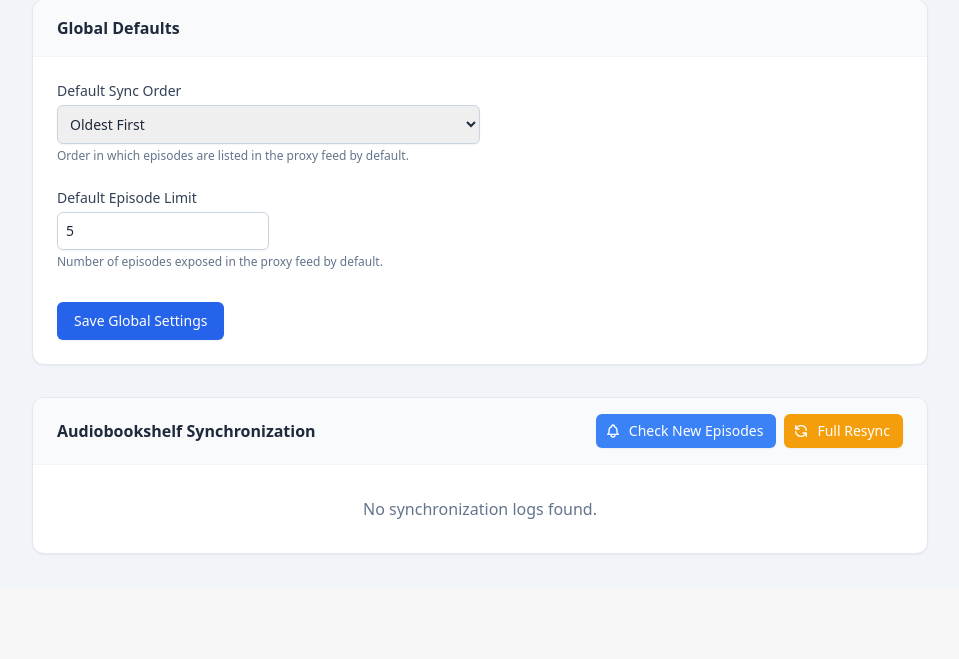
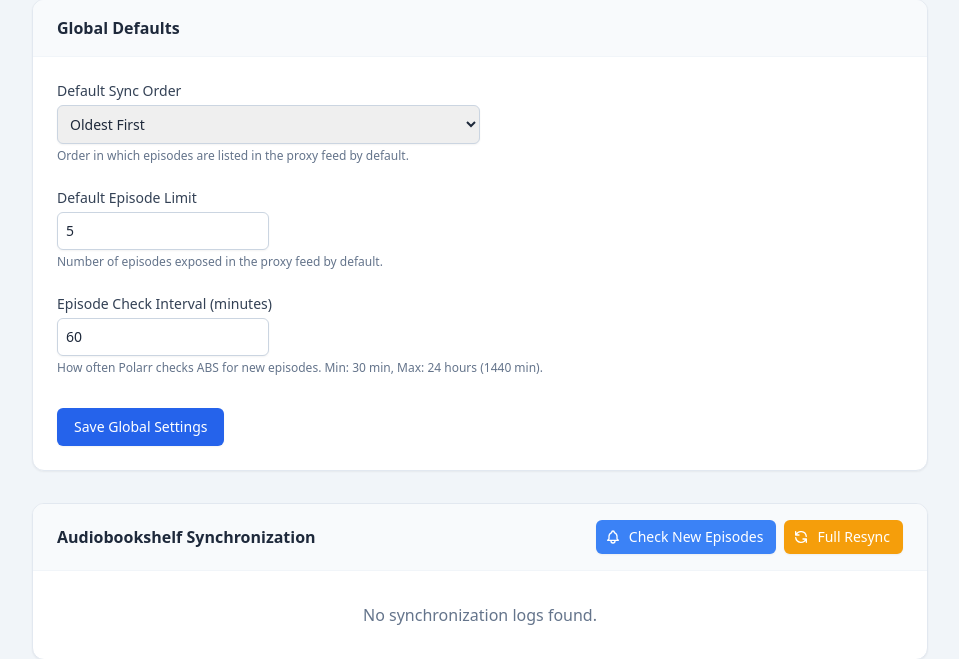
Before and after one commit to jminguely/polarr, a FastAPI app: page /settings in a window 1280 px wide. Shown: the part 211-870 px from the top of the page, without its empty margins (160-1119 px from the left). Before the commit the page ends 766 px from the top, so only its background shows below. Run offline with FastAPI, Linux system fonts and the light colour scheme; some libraries are stand-ins or nearby versions.

Commit message:
fix: serialize episode checks with delays + configurable interval
Root cause: all 51 podcasts were checked in rapid succession,
overloading ABS and causing Read Timeout on almost every podcast
(3/51 success rate).

Changes:
- Serialize checks with 5s delay between each podcast (async)
- Increase checknew timeout to 60s + tolerate ReadTimeout gracefully
- Add configurable 'Episode Check Interval' in Settings (default 60m)
- Interval clamped between 30 min and 24 hours
- Manual 'Check New Episodes' also serialized with 3s delays

```diff
--- a/app/main.py
+++ b/app/main.py
@@ -703,9 +703,11 @@
     # Get settings or defaults
     sync_order_setting = db.query(AppSetting).filter(AppSetting.key == "default_sync_order").first()
     sync_limit_setting = db.query(AppSetting).filter(AppSetting.key == "default_sync_limit").first()
+    check_interval_setting = db.query(AppSetting).filter(AppSetting.key == "episode_check_interval").first()
 
     default_sync_order = sync_order_setting.value if sync_order_setting else "oldest_first"
     default_sync_limit = int(sync_limit_setting.value) if sync_limit_setting else 5
+    episode_check_interval = int(check_interval_setting.value) if check_interval_setting else 60
 
     # Get recent sync logs
     logs = db.query(SyncLog).order_by(desc(SyncLog.started_at)).limit(10).all()
@@ -714,6 +716,7 @@
         "request": request,
         "default_sync_order": default_sync_order,
         "default_sync_limit": default_sync_limit,
+        "episode_check_interval": episode_check_interval,
         "logs": logs
     })
 
@@ -722,9 +725,16 @@
     request: Request,
     default_sync_order: str = Form("oldest_first"),
     default_sync_limit: int = Form(5),
+    episode_check_interval: int = Form(60),
     db: Session = Depends(get_db)
 ):
-    for key, value in [("default_sync_order", default_sync_order), ("default_sync_limit", str(default_sync_limit))]:
+    # Clamp interval between 30 and 1440 minutes (24h)
+    episode_check_interval = max(30, min(episode_check_interval, 1440))
+    for key, value in [
+        ("default_sync_order", default_sync_order),
+        ("default_sync_limit", str(default_sync_limit)),
+        ("episode_check_interval", str(episode_check_interval)),
+    ]:
         setting = db.query(AppSetting).filter(AppSetting.key == key).first()
         if setting:
             setting.value = value
@@ -896,16 +906,22 @@
         for pod in podcasts:
             try:
                 proxy_url = f"{POLARR_EXTERNAL_URL}/feed/{pod.id}"
+                # Update feed URL to proxy
                 requests.patch(
                     f"{ABS_URL}/api/items/{pod.abs_id}/media",
                     json={"metadata": {"feedUrl": proxy_url}},
-                    headers=headers, timeout=10
+                    headers=headers, timeout=30
                 )
-                requests.get(
-                    f"{ABS_URL}/api/podcasts/{pod.abs_id}/checknew?limit=10",
-                    headers=headers, timeout=15
-                )
+                # Fire-and-forget: trigger checknew without waiting for download
+                try:
+                    requests.get(
+                        f"{ABS_URL}/api/podcasts/{pod.abs_id}/checknew?limit=10",
+                        headers=headers, timeout=60
+                    )
+                except requests.exceptions.ReadTimeout:
+                    pass  # ABS is downloading episodes, that's fine
                 checked += 1
+                time.sleep(3)  # Space out requests to avoid overloading ABS
             except Exception as e:
                 print(f"⚠️ check-new error for {pod.title}: {e}")
         sess.close()
@@ -993,7 +1009,7 @@
             ABS_TOKEN = os.getenv("ABS_TOKEN", "")
             POLARR_EXTERNAL_URL = os.getenv("POLARR_EXTERNAL_URL", "http://localhost:8080").rstrip("/")
             if not ABS_URL or not ABS_TOKEN:
-                await asyncio.sleep(1800)
+                await asyncio.sleep(3600)
                 continue
 
             headers = {"Authorization": f"Bearer {ABS_TOKEN}"}
@@ -1004,28 +1020,37 @@
             for pod in podcasts:
                 try:
                     proxy_url = f"{POLARR_EXTERNAL_URL}/feed/{pod.id}"
-                    # Ensure ABS has the proxy URL as feed URL
+                    # Update feed URL to proxy
                     requests.patch(
                         f"{ABS_URL}/api/items/{pod.abs_id}/media",
                         json={"metadata": {"feedUrl": proxy_url}},
-                        headers=headers, timeout=10
+                        headers=headers, timeout=30
                     )
-                    # Trigger episode check
-                    requests.get(
-                        f"{ABS_URL}/api/podcasts/{pod.abs_id}/checknew?limit=10",
-                        headers=headers, timeout=15
-                    )
+                    # Trigger episode check — tolerate timeout since ABS may be downloading
+                    try:
+                        requests.get(
+                            f"{ABS_URL}/api/podcasts/{pod.abs_id}/checknew?limit=10",
+                            headers=headers, timeout=60
+                        )
+                    except requests.exceptions.ReadTimeout:
+                        pass  # ABS is downloading episodes, that's fine
                     updated += 1
                 except Exception as e:
                     print(f"⚠️ check_new_episodes error for {pod.title}: {e}")
+                # Space out requests to avoid overloading ABS
+                await asyncio.sleep(5)
 
+            # Read configurable interval from settings (default: 60 min)
+            interval_setting = db.query(AppSetting).filter(AppSetting.key == "episode_check_interval").first()
+            interval_minutes = int(interval_setting.value) if interval_setting else 60
+            interval_minutes = max(30, min(interval_minutes, 1440))
             db.close()
-            print(f"🔄 Episode check complete: {updated}/{len(podcasts)} podcasts checked")
+            print(f"🔄 Episode check complete: {updated}/{len(podcasts)} podcasts checked. Next check in {interval_minutes} min.")
         except Exception as e:
             print(f"check_new_episodes error: {e}")
+            interval_minutes = 60
 
-        # Run every 30 minutes
-        await asyncio.sleep(1800)
+        await asyncio.sleep(interval_minutes * 60)
 
 @app.on_event("startup")
 async def startup_event():
--- a/app/templates/settings.html
+++ b/app/templates/settings.html
@@ -30,6 +30,12 @@
                     <label for="default_sync_limit" class="block text-sm font-medium text-slate-700 mb-1">Default Episode Limit</label>
                     <input type="number" name="default_sync_limit" id="default_sync_limit" value="{{ default_sync_limit }}" class="w-full md:w-1/4 rounded-md border-slate-300 shadow-sm focus:border-blue-500 focus:ring-blue-500 sm:text-sm p-2 border">
                     <p class="mt-1 text-xs text-slate-500">Number of episodes exposed in the proxy feed by default.</p>
+                </div>
+
+                <div>
+                    <label for="episode_check_interval" class="block text-sm font-medium text-slate-700 mb-1">Episode Check Interval (minutes)</label>
+                    <input type="number" name="episode_check_interval" id="episode_check_interval" value="{{ episode_check_interval }}" min="30" max="1440" class="w-full md:w-1/4 rounded-md border-slate-300 shadow-sm focus:border-blue-500 focus:ring-blue-500 sm:text-sm p-2 border">
+                    <p class="mt-1 text-xs text-slate-500">How often Polarr checks ABS for new episodes. Min: 30 min, Max: 24 hours (1440 min).</p>
                 </div>
 
                 <div class="pt-2">
```
